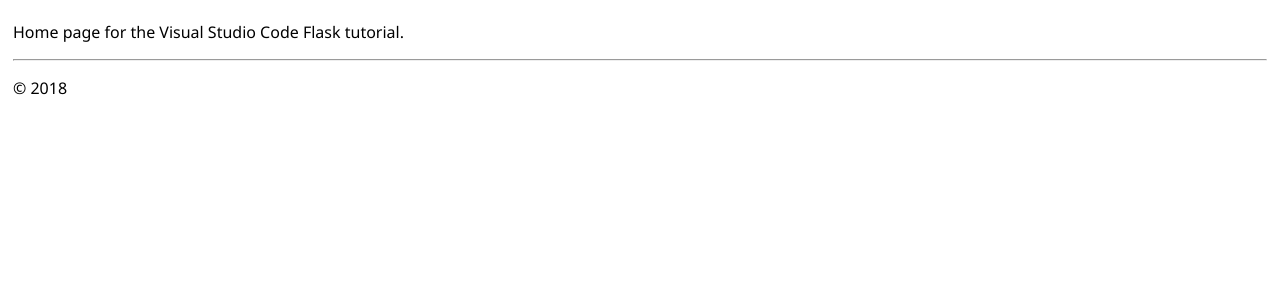
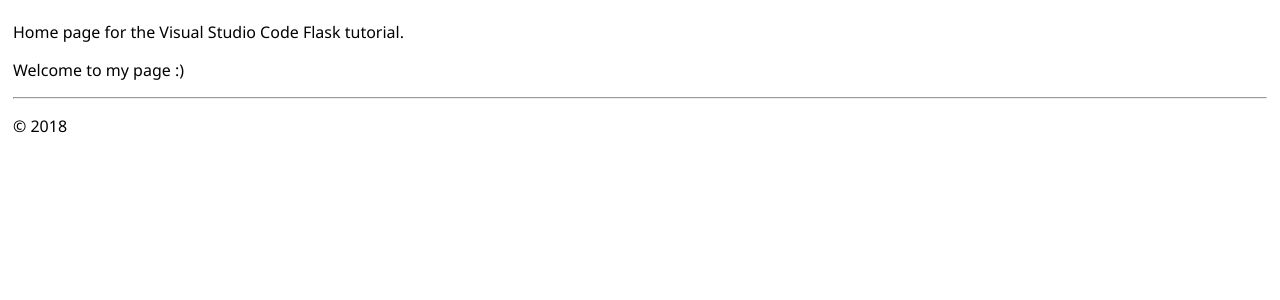
Before and after one commit to NongHue/CICD-pipeline, a Flask app: template hello_app/templates/home.html in a window 1280 px wide. Shown: the part 47-347 px from the top of the page. Run offline with Flask 2, Linux system fonts and the light colour scheme; the template is opened without the code that fills it, so the values that code supplies are empty; parts of the project's set-up code (start-up, migrations or seed data) failed here and were passed over.

Commit message:
update home page

```diff
--- a/hello_app/templates/home.html
+++ b/hello_app/templates/home.html
@@ -3,5 +3,7 @@
 Home
 {% endblock %}
 {% block content %}
+
 <p>Home page for the Visual Studio Code Flask tutorial.</p>
+<p>Welcome to my page :)</p>
 {% endblock %}
```
